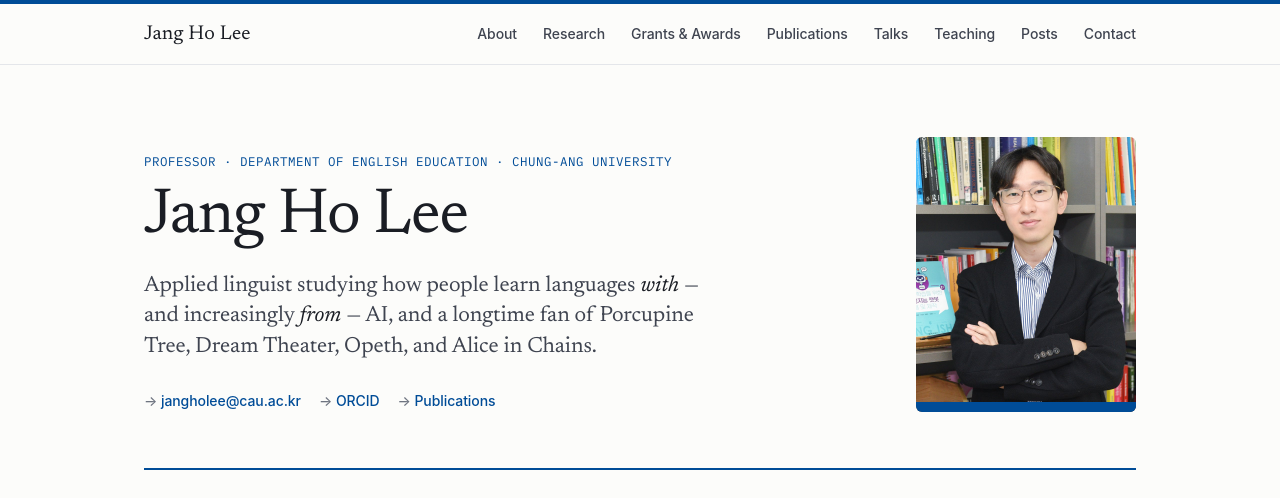
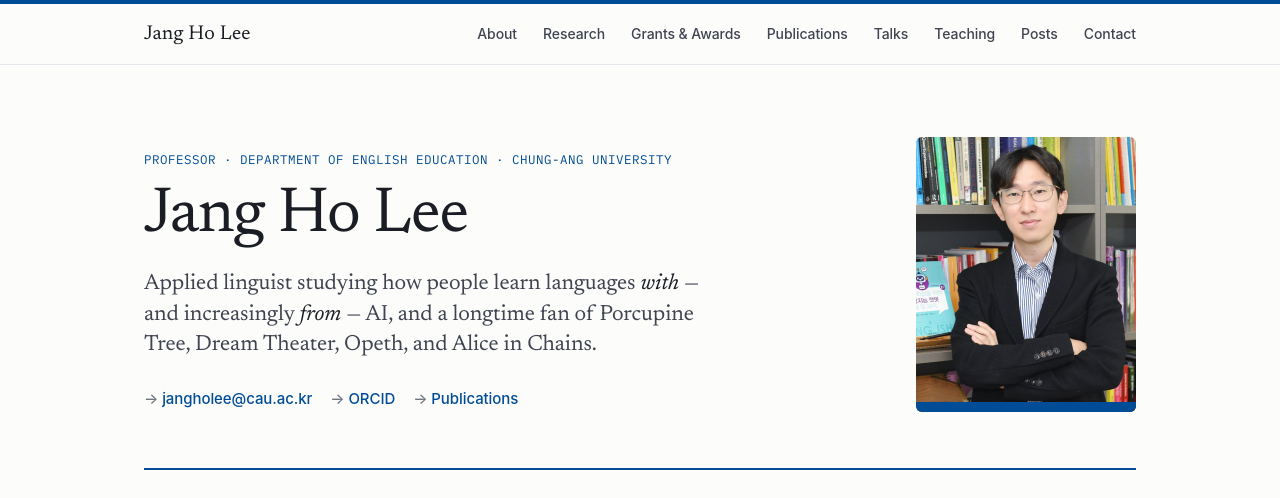
Before and after one commit to jangho330/jangho330.github.io, a Jekyll site: the page built from index.html, in a window 1280 px wide. Shown: the top 498 px of the page. Built offline with Jekyll 4.4.1, drawn with Linux system fonts in a browser that asks for light colours; some web fonts are replaced.

Commit message:
Update style.css

```diff
--- a/assets/css/style.css
+++ b/assets/css/style.css
@@ -35,7 +35,7 @@ img{max-width:100%;height:auto}
 h1{font-family:var(--display);font-weight:400;font-size:clamp(40px,6vw,64px);line-height:1.02;letter-spacing:-.015em;margin:0 0 20px}
 .lede{font-family:var(--display);font-size:22px;line-height:1.4;color:var(--ink-2);margin:0 0 26px;max-width:46ch}
 .lede em{font-style:italic;color:var(--ink)}
-.links{display:flex;flex-wrap:wrap;gap:8px 18px;font-size:14px;font-weight:500}
+.links{display:flex;flex-wrap:wrap;gap:8px 18px;font-size:15px;font-weight:500}
 .links a::before{content:"→ ";color:var(--slate)}
 .portrait{aspect-ratio:4/5;border-radius:6px;overflow:hidden;position:relative;background:var(--paper-2)}
 .portrait img{width:100%;height:100%;object-fit:cover;display:block}
```
